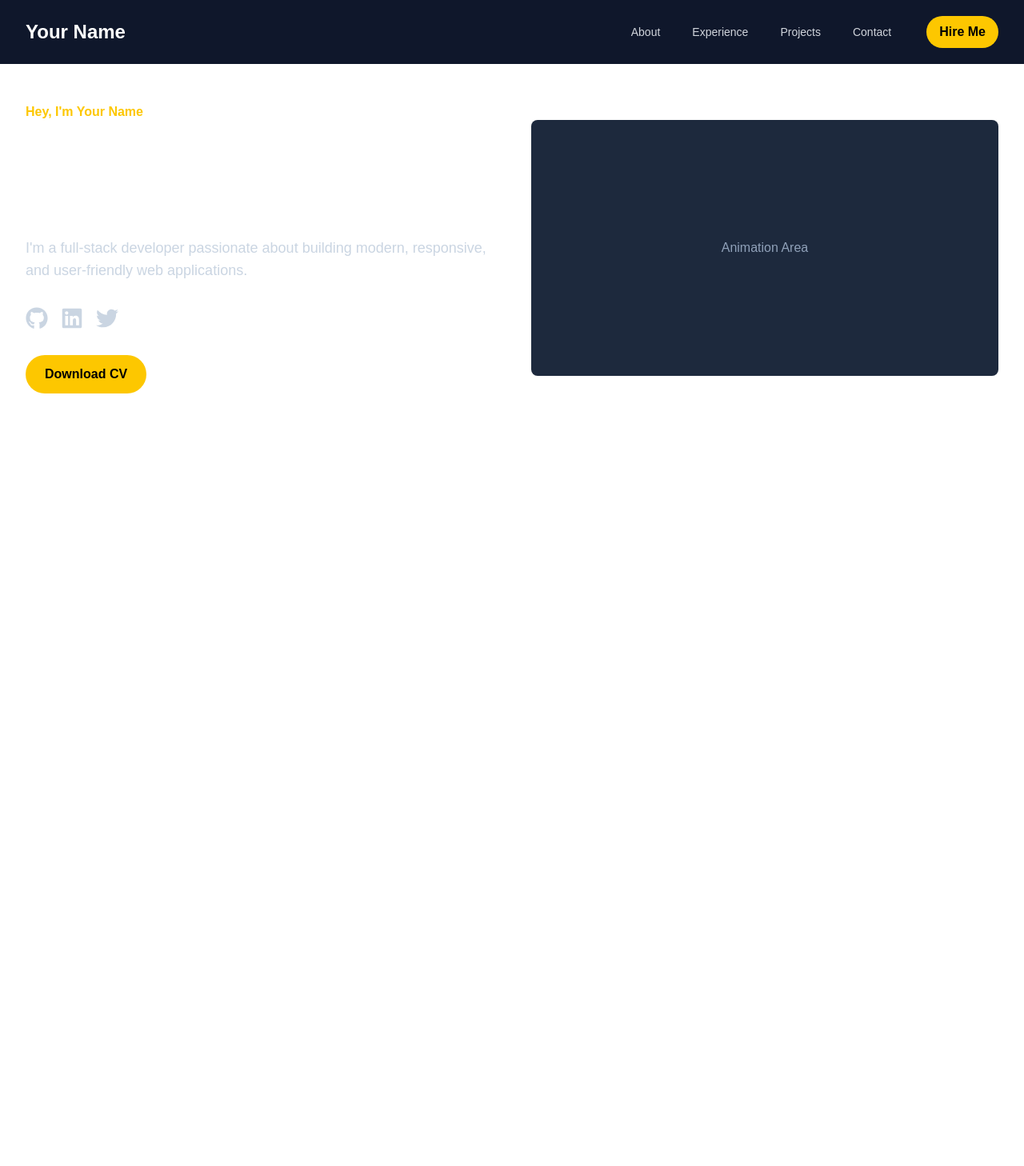
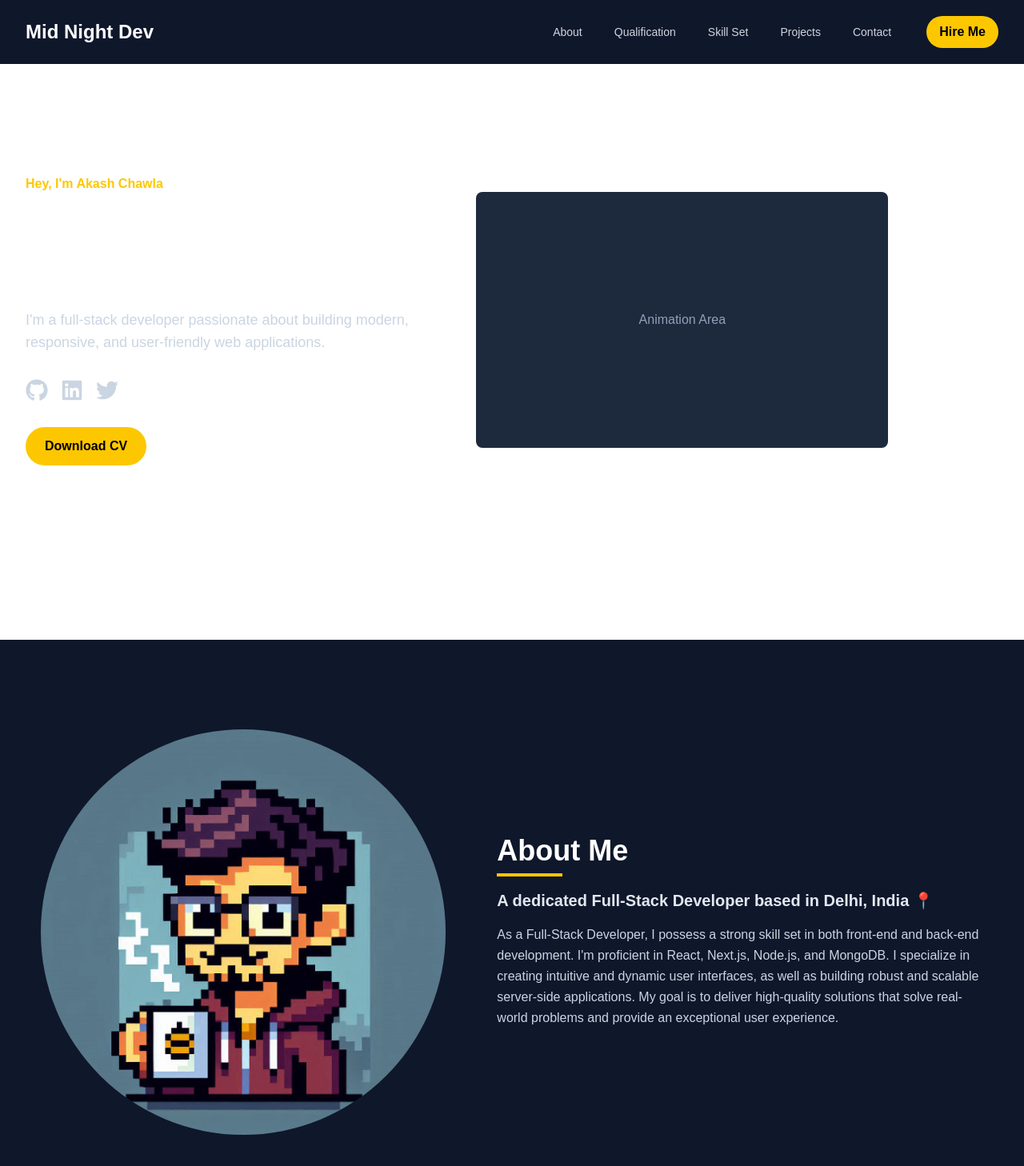
Before and after one commit to MidnightDev024/DevFolio, a Next.js app in the folder frontend/my-portfolio/: page / in a window 1280 px wide. Shown: the top 1458 px of the page at 80% size. Before the commit the page ends 800 px from the top, so only its background shows below. Built offline with nearby package versions, Linux system fonts and the light colour scheme.

Commit message:
feat: add About component with avatar and description

```diff
--- /dev/null
+++ b/frontend/my-portfolio/src/app/components/about.tsx
@@ -0,0 +1,41 @@
+import Image from 'next/image';
+
+const About = () => {
+  return (
+    <section id="about" className="py-20 md:py-28 bg-slate-900">
+      <div className="container mx-auto px-4 sm:px-6 lg:px-8">
+        <div className="flex flex-col md:flex-row items-center justify-center gap-12 md:gap-16">
+
+          {/* Left Column: Illustration */}
+          <div className="md:w-5/12">
+            <Image
+              src="/pixel_my_avatar.PNG" // Your new avatar file
+              alt="A custom avatar of Akash Chawla" // Update the alt text!
+              width={400}
+              height={400}
+              className="w-full h-auto rounded-full" // Optional: Add rounded-full for a circular avatar
+            />
+          </div>
+
+          {/* Right Column: Text Content */}
+          <div className="md:w-6/12 text-center md:text-left">
+            <h2 className="text-3xl md:text-4xl font-bold text-white mb-4 inline-block">
+              About Me
+              {/* The yellow underline effect */}
+              <span className="block w-1/2 h-1 bg-yellow-400 mt-2 mx-auto md:mx-0"></span>
+            </h2>
+            <h3 className="text-xl font-semibold text-slate-200 mb-4">
+              A dedicated Full-Stack Developer based in Delhi, India 📍
+            </h3>
+            <p className="text-slate-300 leading-relaxed">
+              As a Full-Stack Developer, I possess a strong skill set in both front-end and back-end development. I'm proficient in React, Next.js, Node.js, and MongoDB. I specialize in creating intuitive and dynamic user interfaces, as well as building robust and scalable server-side applications. My goal is to deliver high-quality solutions that solve real-world problems and provide an exceptional user experience.
+            </p>
+          </div>
+
+        </div>
+      </div>
+    </section>
+  );
+};
+
+export default About;
--- a/frontend/my-portfolio/src/app/components/hero.tsx
+++ b/frontend/my-portfolio/src/app/components/hero.tsx
@@ -3,12 +3,12 @@ import { FaGithub, FaLinkedin, FaTwitter} from 'react-icons/fa';
 
 const Hero = () => {
     return (
-        <section id="hero" className="container mx-auto px-4 sm:px-6 lg:px-8 py-24t md:py-32">
+        <section id="hero" className="min-h-screen flex items-center container mx-auto px-4 sm:px-6 lg:px-8">
             <div className="flex flex-col md:flex-row items-center justify-between gap-12">
 
         {/* Left Column (Text Content) */}
         <div className="md:w-1/2 text-center md:text-left">
-            <span className="text-yellow-400 font-semibold">Hey, I'm Your Name</span>
+            <span className="text-yellow-400 font-semibold">Hey, I'm Akash Chawla</span>
             <h1 className="text-4xl md:text-5xl lg:text-6xl font-bold text-white mt-2 mb-4">
             I craft digital experiences.
             </h1>
--- a/frontend/my-portfolio/src/app/components/navbar.tsx
+++ b/frontend/my-portfolio/src/app/components/navbar.tsx
@@ -21,7 +21,7 @@ const Navbar = () => {
           {/* Logo / Your Name */}
             <div className="flex-shrink-0">
             <Link href="/" className="text-2xl font-bold text-white">
-                Your Name
+                Mid Night Dev
             </Link>
             </div>
 
@@ -31,13 +31,16 @@ const Navbar = () => {
                 <Link href="#about" className="text-gray-300 hover:text-yellow-400 px-3 py-2 rounded-md text-sm font-medium transition-colors">
                 About
                 </Link>
-                <Link href="#experience" className="text-gray-300 hover:text-yellow-400 px-3 py-2 rounded-md text-sm font-medium transition-colors">
-                Experience
+                <Link href="/qualification" className="text-gray-300 hover:text-yellow-400 px-3 py-2 rounded-md text-sm font-medium transition-colors">
+                Qualification
                 </Link>
-                <Link href="#projects" className="text-gray-300 hover:text-yellow-400 px-3 py-2 rounded-md text-sm font-medium transition-colors">
+                <Link href="/contact" className="text-gray-300 hover:text-yellow-400 px-3 py-2 rounded-md text-sm font-medium transition-colors">
+                Skill Set
+                </Link>
+                <Link href="/projects" className="text-gray-300 hover:text-yellow-400 px-3 py-2 rounded-md text-sm font-medium transition-colors">
                 Projects
                 </Link>
-                <Link href="#contact" className="text-gray-300 hover:text-yellow-400 px-3 py-2 rounded-md text-sm font-medium transition-colors">
+                <Link href="/contact" className="text-gray-300 hover:text-yellow-400 px-3 py-2 rounded-md text-sm font-medium transition-colors">
                 Contact
                 </Link>
                 <a href="mailto:your-email@example.com" className="bg-yellow-400 text-black font-bold py-2 px-4 rounded-full hover:bg-yellow-500 transition duration-300 ml-4">
--- a/frontend/my-portfolio/src/app/page.tsx
+++ b/frontend/my-portfolio/src/app/page.tsx
@@ -1,12 +1,14 @@
 import Image from "next/image";
 import Hero from "./components/hero";
 import Navbar from "./components/navbar";
+import About from "./components/about";
 
 export default function Home() {
   return (
     <>
       <Navbar />
       <Hero />
+      <About />
     </>
   );
 };
```
Also changed, not shown: frontend/my-portfolio/public/coder vibe avtar.png.jpeg (added), frontend/my-portfolio/public/pixel_my_avatar.png (added).
